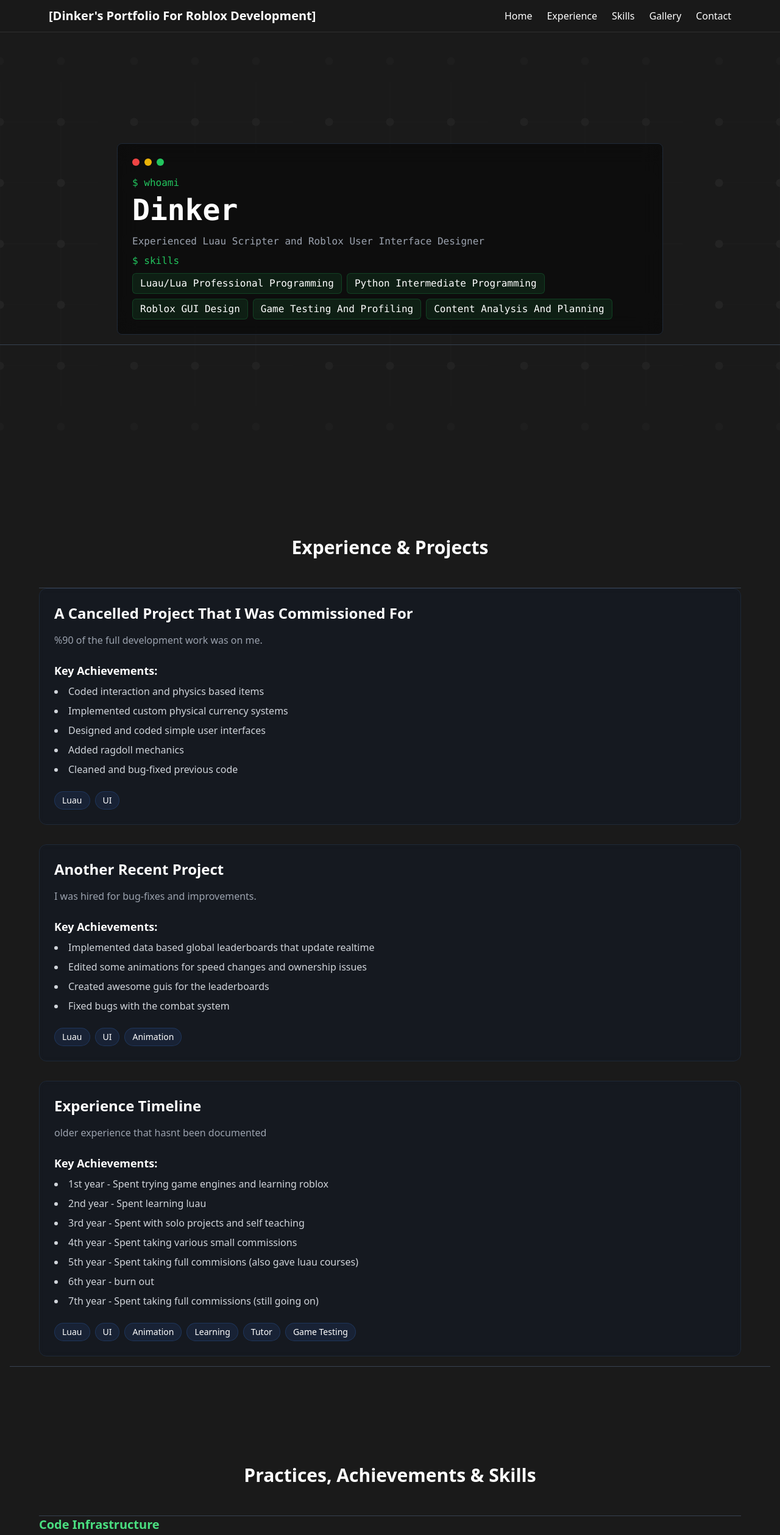
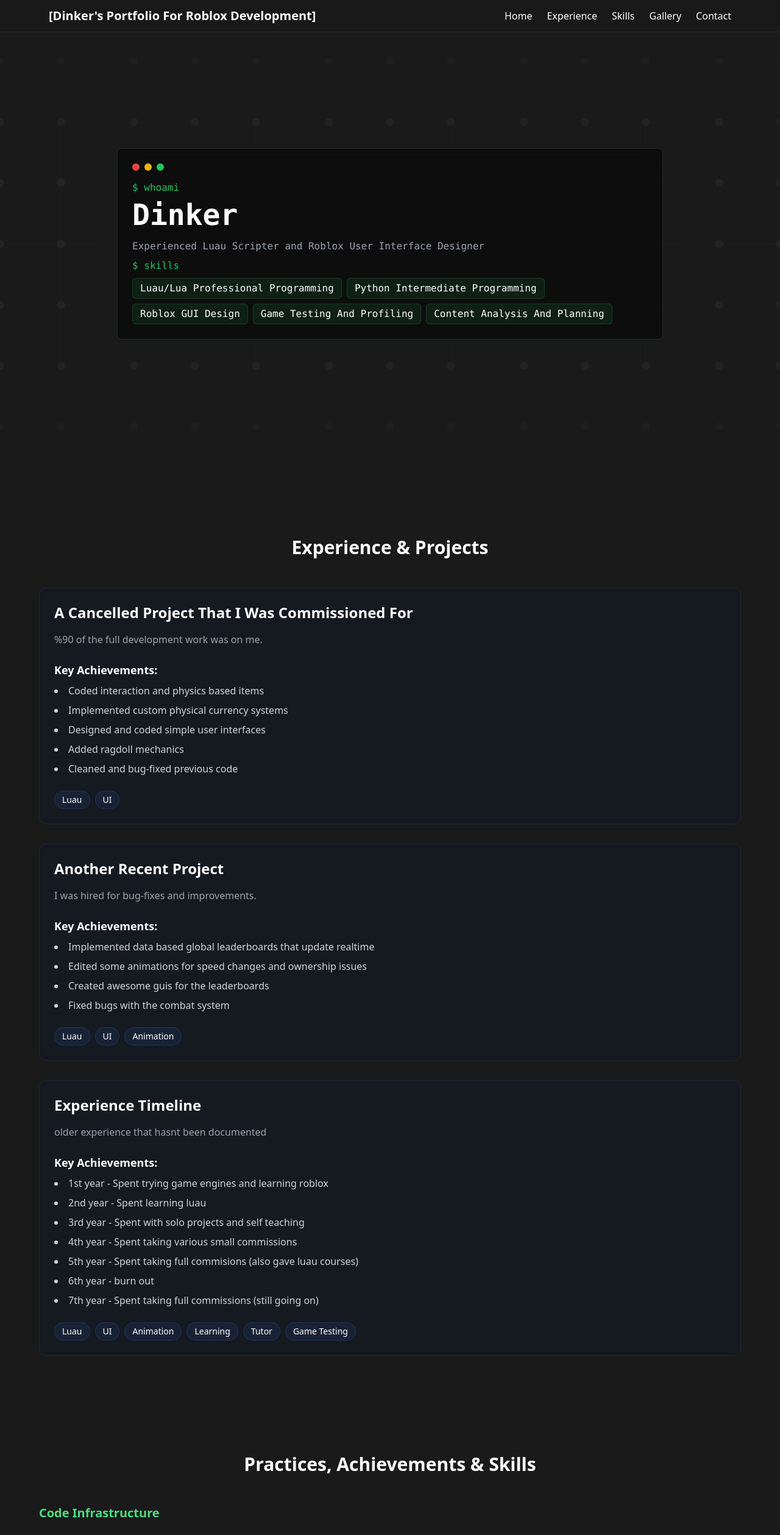
Before and after one commit to Next-Level-Dev/robloxdevportfolio, a Next.js app: page / in a window 1280 px wide. Shown: the top 2518 px of the page at 61% size. Built offline with nearby package versions, Linux system fonts and the light colour scheme.

Commit message:
pattern change and no lines

```diff
--- a/app/components/ContactSection.tsx
+++ b/app/components/ContactSection.tsx
@@ -5,7 +5,6 @@
 export default function ContactSection() {
 	return (
 		<section className="py-20 px-4">
-            <div className="w-full border-t border-gray-700 mt-4" />
 
 			<div className="max-w-4xl mx-auto">
 				<motion.div
@@ -111,8 +110,6 @@
 					</div>
 				</motion.div>
 			</div>
-
-             <div className="w-full border-t border-gray-700 mt-4" />
 		</section>
 	);
 }
--- a/app/components/Experience.tsx
+++ b/app/components/Experience.tsx
@@ -9,8 +9,6 @@
 				<motion.h2 initial={{ opacity: 0 }} whileInView={{ opacity: 1 }} viewport={{ once: true }} className="text-3xl font-bold mb-12 text-center">
 					Experience & Projects
 				</motion.h2>
-
-                <div className="w-full border-t border-gray-700 mt-4" />
 
 				<div className="grid grid-cols-1 gap-8">
 					{[
@@ -81,8 +79,6 @@
 					))}
 				</div>
 			</div>
-
-             <div className="w-full border-t border-gray-700 mt-4" />
 		</section>
 	);
 }
--- a/app/components/Gallery.tsx
+++ b/app/components/Gallery.tsx
@@ -15,8 +15,6 @@
     <section className="p-8">
       <h2 className="text-3xl font-bold text-center mb-6">Image Gallery</h2>
 
-      <div className="w-full border-t border-gray-700 mt-4" />
-
       <div className="grid grid-cols-1 sm:grid-cols-2 md:grid-cols-3 gap-4">
         {images.map((url, index) => (
           <div key={index} className="relative w-full h-64">
@@ -29,8 +27,6 @@
           </div>
         ))}
       </div>
-
-      <div className="w-full border-t border-gray-700 mt-4" />
     </section>
   );
 }
--- a/app/components/HeroSection.tsx
+++ b/app/components/HeroSection.tsx
@@ -32,9 +32,6 @@
                     </div>
                 </motion.div>
             </div>
-
-            {/* 🔽 Separator Line at Bottom */}
-            <div className="w-full border-t border-gray-700 mt-4" />
         </section>
     );
 }
--- a/app/components/SkillMetrics.tsx
+++ b/app/components/SkillMetrics.tsx
@@ -9,8 +9,6 @@
 				<motion.h2 initial={{ opacity: 0 }} whileInView={{ opacity: 1 }} viewport={{ once: true }} className="text-3xl font-bold mb-12 text-center">
 					Practices, Achievements & Skills
 				</motion.h2>
-
-                <div className="w-full border-t border-gray-700 mt-4" />
 
 				<div className="grid grid-cols-1 gap-12">
 					{/* System Performance */}
@@ -145,8 +143,6 @@
 					</div>
 				</div>
 			</div>
-
-             <div className="w-full border-t border-gray-700 mt-4" />
 		</section>
 	);
 }
```
Also changed, not shown: public/pattern.svg (added).
